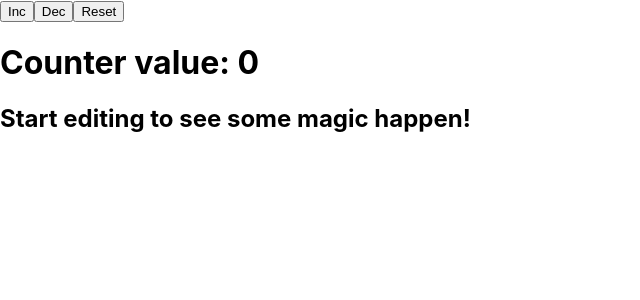
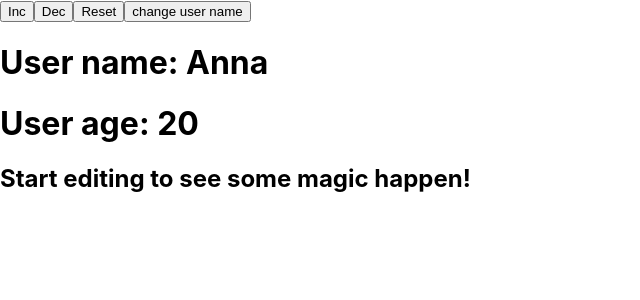
Before and after one commit to AnnKharko/react-homework, a React (Create React App) app: page / in a window 1280 px wide. Shown: the top 300 px of the page, without its empty margins (0-640 px from the left). Built offline with nearby package versions, Linux system fonts and the light colour scheme.

Commit message:
useEffect

```diff
--- a/src/App.js
+++ b/src/App.js
@@ -2,24 +2,35 @@
 import React, {memo, useMemo,useState, useEffect, useReducer} from "react";
 
 export default function App() {
-    const [counter, SetCounter] = useState(0);
+    const [user, SetUser] = useState({name: 'Anna', age: 20});
+    useEffect(() => {
+        console.log('i was called');
+    },[user.name]);
     const onclickHandler = () => {
-        // SetCounter(counter + 1);
-        SetCounter((prevState) => prevState + 1)
+        SetUser((prevState) => ({...prevState,
+        age: prevState.age + 1}));
     }
-    const decHandler = () => {
-        //SetCounter(counter-1);
-        SetCounter((prevState) => prevState - 1)
+    const decHandler= () => {
+        SetUser((prevState) => ({...prevState,
+            age: prevState.age - 1}));
     }
     const resetHandler = () => {
-        SetCounter(0);
+        SetUser((prevState) => ({...prevState,
+            age: 0}));
     }
+    const userNameClickHandler = () => {
+        SetUser((prevState) => ({...prevState,
+        name: prevState.name + '!'}))
+    }
+
     return (
         <div>
             <button onClick={onclickHandler}>Inc</button>
             <button onClick={decHandler}>Dec</button>
             <button onClick={resetHandler}>Reset</button>
-            <h1> Counter value: {counter}</h1>
+            <button onClick={userNameClickHandler}>change user name</button>
+            <h1> User name: {user.name}</h1>
+            <h1> User age: {user.age}</h1>
             <h2> Start editing to see some magic happen!</h2>
         </div>
     )
```
Also changed, not shown: 1 other file (tests, documents, lock files or other folders).
